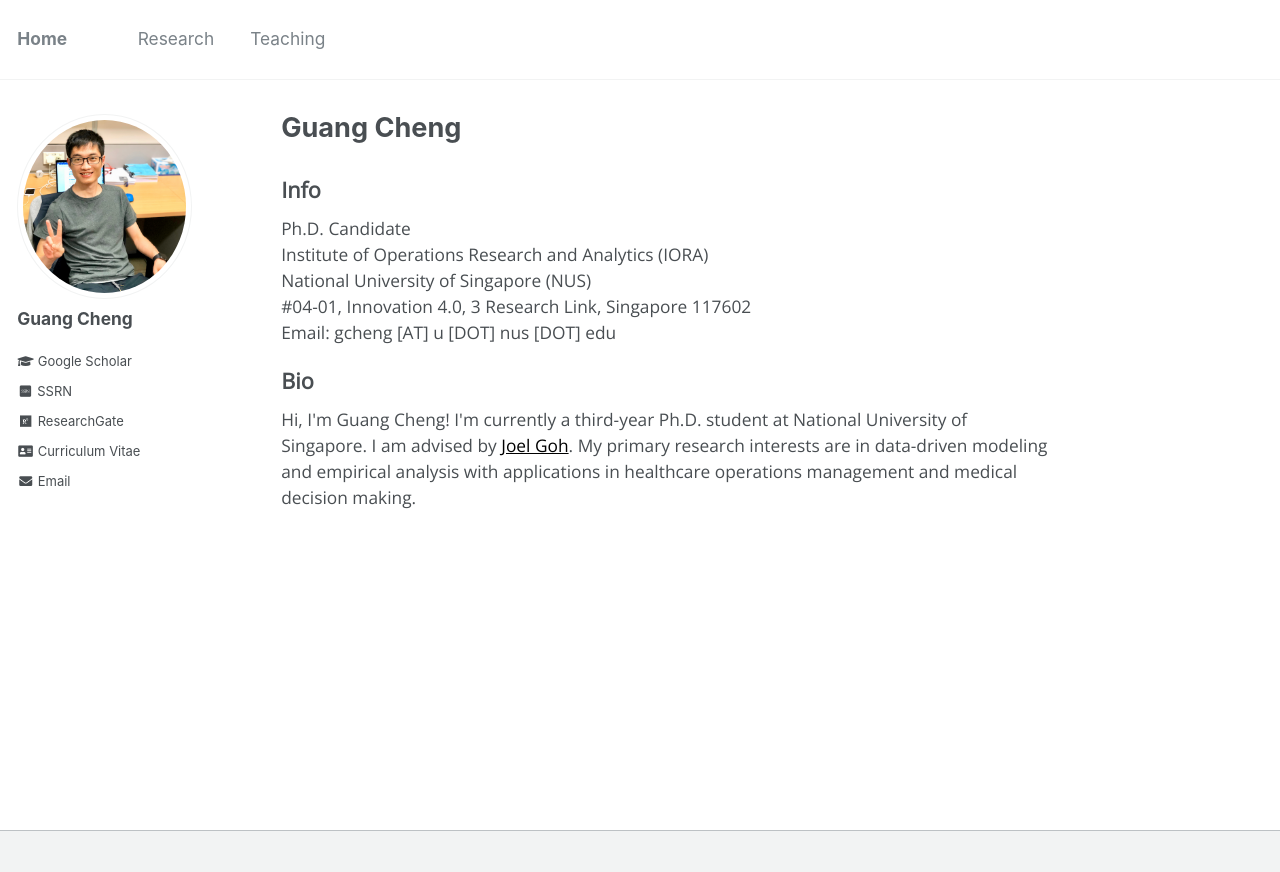
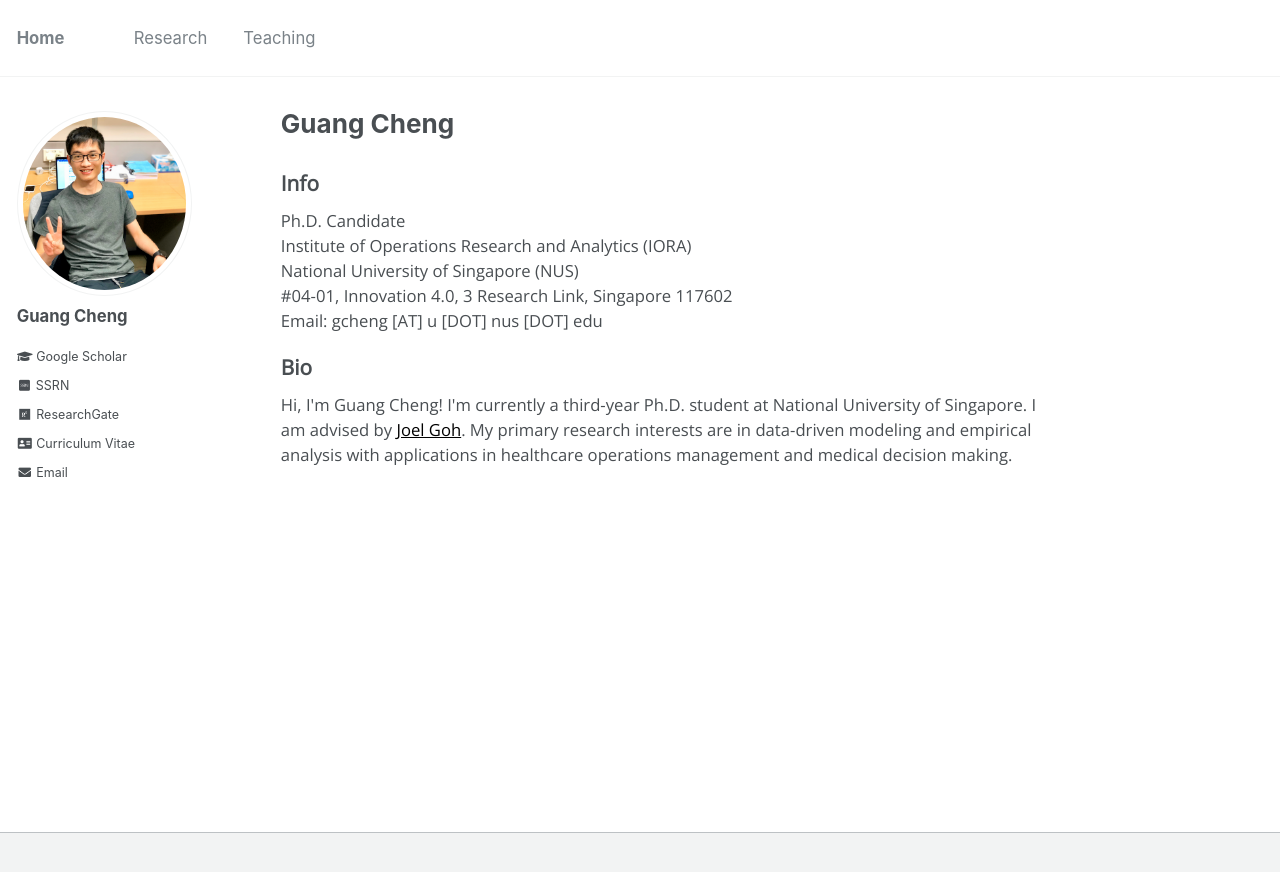
Before and after one commit to gcheng-nus/gcheng-nus.github.io, a Jekyll site: the page built from _pages/about.md, in a window 1280 px wide. Shown: the top 872 px of the page. Built offline with Jekyll 4.4.1, drawn with Linux system fonts in a browser that asks for light colours; some web fonts are replaced.

Commit message:
change font

```diff
--- a/_pages/about.md
+++ b/_pages/about.md
@@ -12,7 +12,7 @@
 @import url('https://fonts.googleapis.com/css2?family=Open+Sans&display=swap');
 </style>
 <!-- <body style="font-family: sans-serif; font-size: 9pt;"> -->
-<body style="font-family: Open Sans; font-style: light; font-size: 13pt;">
+<body style="font-family: Open Sans; font-style: light; font-size: 12.5pt;">
 <!-- <body> -->
 
 <h2 style="margin-top: 1em;">Info</h2>
```
